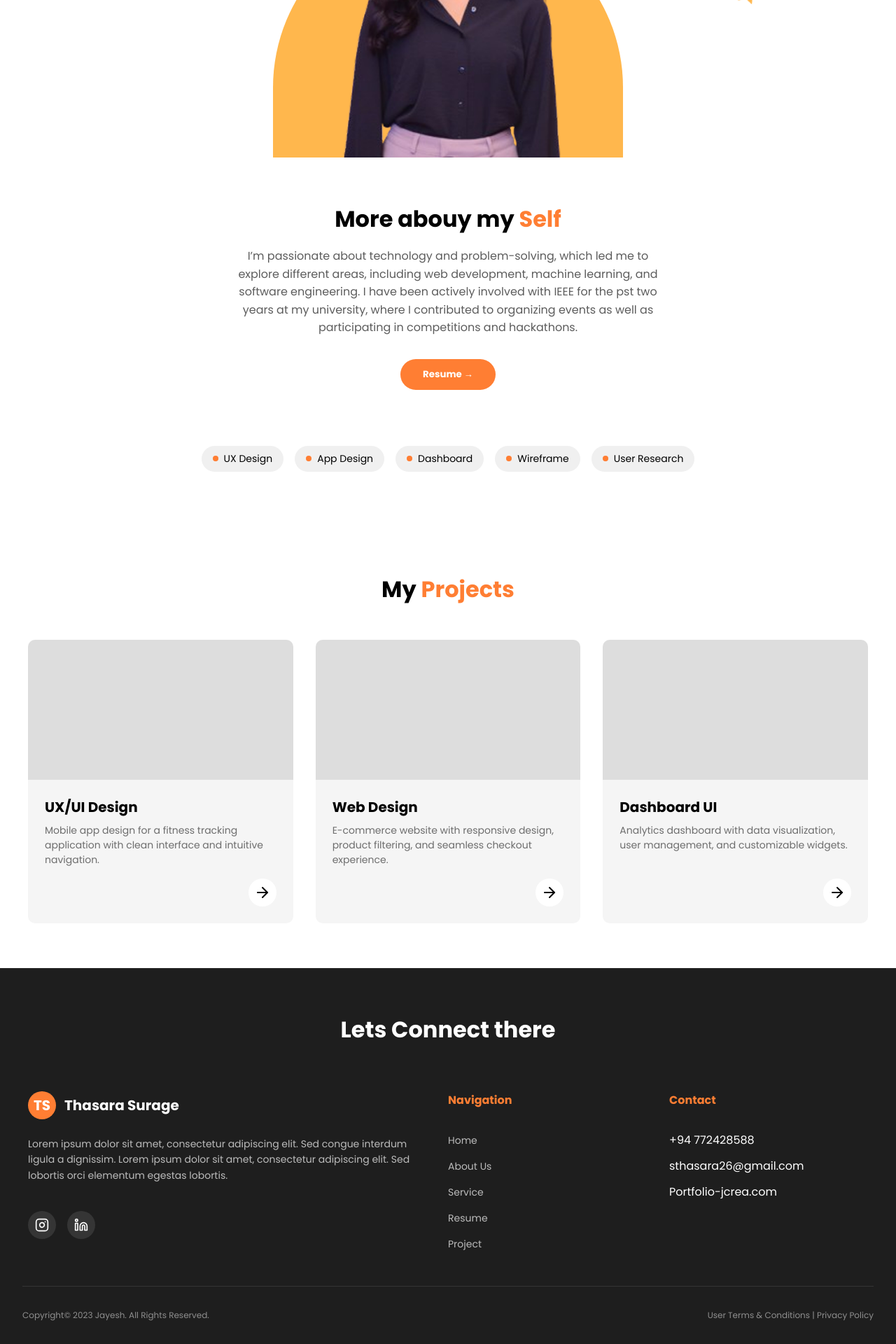
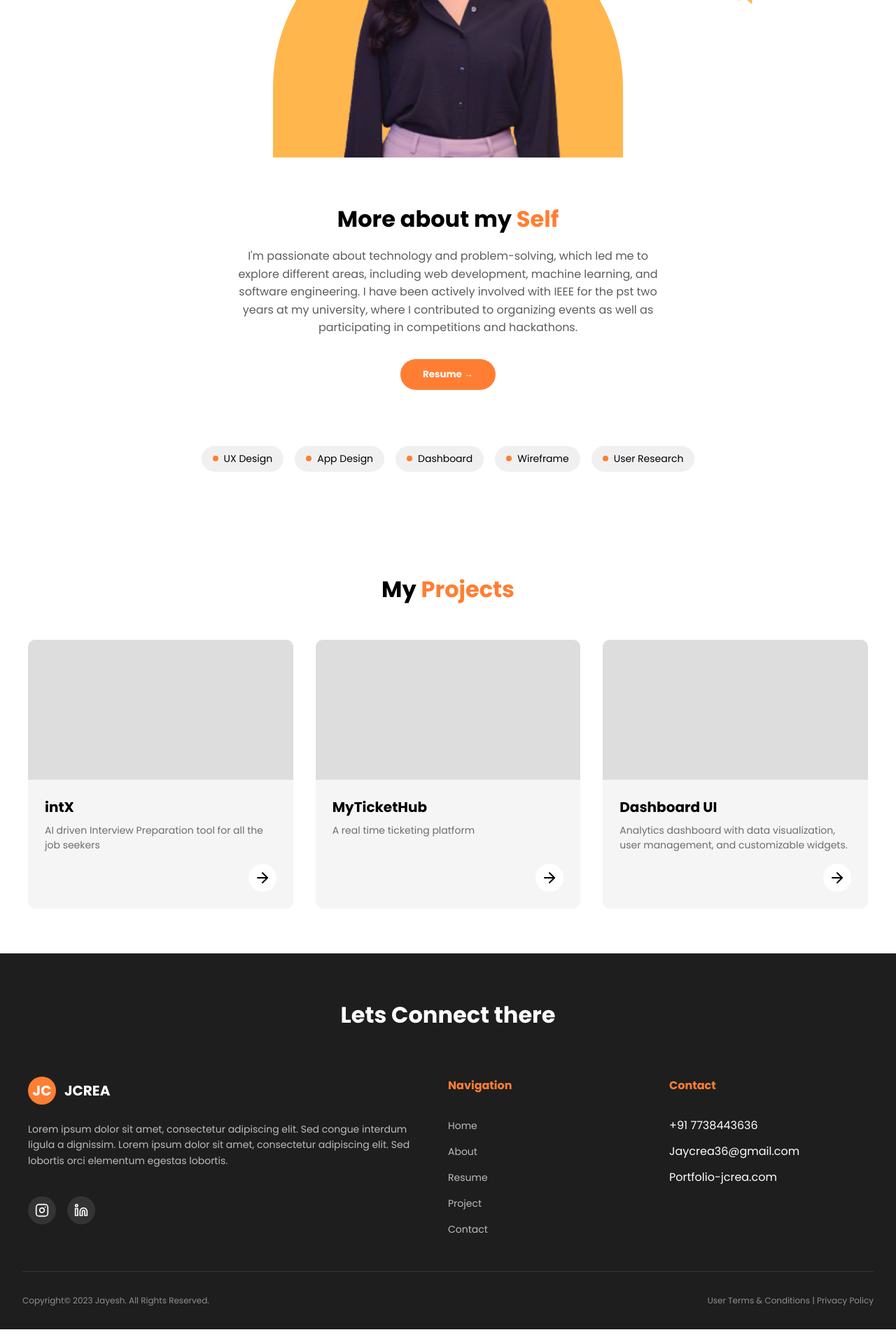
Before and after one commit to ThasaraSurage/Portfolio, a React (Create React App) app: page / in a window 1280 px wide. Shown: the part 584-2504 px from the top of the page at 70% size. After the commit the page ends 2483 px from the top, so only its background shows below. Built offline with nearby package versions, Linux system fonts and the light colour scheme.

Commit message:
navigation functionality added

```diff
--- a/src/components/Footer.js
+++ b/src/components/Footer.js
@@ -1,5 +1,8 @@
+"use client"
+
 import styled from "styled-components"
 import { Instagram, Linkedin } from "lucide-react"
+import AnimatedSection from "./AnimatedSection"
 
 const FooterSection = styled.footer`
   background-color: #1E1E1E;
@@ -127,14 +130,6 @@ const NavItem = styled.li`
   }
 `
 
-const ContactItem = styled.div`
-  display: flex;
-  align-items: center;
-  gap: 0.5rem;
-  color: rgba(255, 255, 255, 0.7);
-  font-size: ${(props) => props.theme.fontSizes.fontsm};
-`
-
 const Divider = styled.hr`
   border: none;
   border-top: 1px solid rgba(255, 255, 255, 0.1);
@@ -154,70 +149,99 @@ const Copyright = styled.div`
   }
 `
 
+// Function to handle smooth scrolling
+const scrollToSection = (id, e) => {
+  e.preventDefault()
+  const element = document.getElementById(id)
+  if (element) {
+    element.scrollIntoView({ behavior: "smooth" })
+  }
+}
+
 const Footer = () => {
   return (
-    <FooterSection>
+    <FooterSection id="contact">
+      <AnimatedSection>
         <FooterTitle>Lets Connect there</FooterTitle>
+      </AnimatedSection>
 
       <FooterContent>
+        <AnimatedSection threshold={0.1}>
           <LogoSection>
             <Logo>
-            <LogoCircle>TS</LogoCircle>
-            Thasara Surage
+              <LogoCircle>JC</LogoCircle>
+              JCREA
             </Logo>
             <LogoDescription>
-            Lorem ipsum dolor sit amet, consectetur adipiscing elit. Sed congue interdum ligula a dignissim. Lorem ipsum
-            dolor sit amet, consectetur adipiscing elit. Sed lobortis orci elementum egestas lobortis.
+              Lorem ipsum dolor sit amet, consectetur adipiscing elit. Sed congue interdum ligula a dignissim. Lorem
+              ipsum dolor sit amet, consectetur adipiscing elit. Sed lobortis orci elementum egestas lobortis.
             </LogoDescription>
             <SocialIcons>
-            <SocialIcon href="https://www.instagram.com/thasara_danidi/" aria-label="Instagram">
+              <SocialIcon href="#" aria-label="Instagram">
                 <Instagram />
               </SocialIcon>
-            <SocialIcon href="https://www.linkedin.com/in/thasara-surage-8b7369293" aria-label="LinkedIn">
+              <SocialIcon href="#" aria-label="LinkedIn">
                 <Linkedin />
               </SocialIcon>
             </SocialIcons>
           </LogoSection>
+        </AnimatedSection>
 
+        <AnimatedSection threshold={0.1} style={{ animationDelay: "0.2s" }}>
           <Column>
             <ColumnTitle>Navigation</ColumnTitle>
             <NavList>
               <NavItem>
-              <a href="#home">Home</a>
+                <a href="#home" onClick={(e) => scrollToSection("home", e)}>
+                  Home
+                </a>
               </NavItem>
               <NavItem>
-              <a href="#about">About Us</a>
+                <a href="#about" onClick={(e) => scrollToSection("about", e)}>
+                  About
+                </a>
               </NavItem>
               <NavItem>
-              <a href="#service">Service</a>
+                <a href="#resume" onClick={(e) => scrollToSection("resume", e)}>
+                  Resume
+                </a>
               </NavItem>
               <NavItem>
-              <a href="#resume">Resume</a>
+                <a href="#project" onClick={(e) => scrollToSection("project", e)}>
+                  Project
+                </a>
               </NavItem>
               <NavItem>
-              <a href="#project">Project</a>
+                <a href="#contact" onClick={(e) => scrollToSection("contact", e)}>
+                  Contact
+                </a>
               </NavItem>
             </NavList>
           </Column>
+        </AnimatedSection>
 
+        <AnimatedSection threshold={0.1} style={{ animationDelay: "0.4s" }}>
           <Column>
             <ColumnTitle>Contact</ColumnTitle>
             <NavList>
-            <NavItem>+94 772428588</NavItem>
-            <NavItem>sthasara26@gmail.com</NavItem>
+              <NavItem>+91 7738443636</NavItem>
+              <NavItem>Jaycrea36@gmail.com</NavItem>
               <NavItem>Portfolio-jcrea.com</NavItem>
             </NavList>
           </Column>
+        </AnimatedSection>
       </FooterContent>
 
       <Divider />
 
+      <AnimatedSection threshold={0.1}>
         <Copyright>
           <div>Copyright© 2023 Jayesh. All Rights Reserved.</div>
           <div>User Terms & Conditions | Privacy Policy</div>
         </Copyright>
+      </AnimatedSection>
     </FooterSection>
   )
 }
 
-export default Footer
+export default Footer;
--- a/src/components/Hero.js
+++ b/src/components/Hero.js
@@ -159,7 +159,7 @@ const Decoration = styled.div`
 
 const Hero = () => {
   return (
-    <HeroSection>
+    <HeroSection id="home">
       <Decoration className="top-left" />
       <Decoration className="bottom-right" />
       <HeroContent>
--- a/src/components/Navbar.js
+++ b/src/components/Navbar.js
@@ -1,3 +1,6 @@
+"use client"
+
+import { useState, useEffect } from "react"
 import styled from "styled-components"
 
 const NavContainer = styled.nav`
@@ -9,6 +12,9 @@ const NavContainer = styled.nav`
   padding: 0.5rem 1rem;
   width: 90%;
   margin: 1rem auto;
+  position: sticky;
+  top: 1rem;
+  z-index: 100;
 `
 
 const MenuItem = styled.a`
@@ -27,18 +33,83 @@ const MenuItem = styled.a`
   `}
 
   &:hover {
-    color: #FF8C42;
+    color: ${(props) => (props.active ? "white" : "#FF8C42")};
   }
 `
 
 const Navbar = () => {
+  const [activeItem, setActiveItem] = useState("home")
+
+  // Function to handle smooth scrolling
+  const scrollToSection = (id) => {
+    const element = document.getElementById(id)
+    if (element) {
+      element.scrollIntoView({ behavior: "smooth" })
+    }
+  }
+
+  // Handle click on menu items
+  const handleItemClick = (item, e) => {
+    e.preventDefault()
+    setActiveItem(item)
+    scrollToSection(item)
+  }
+
+  // Update active menu item based on scroll position
+  useEffect(() => {
+    const handleScroll = () => {
+      const scrollPosition = window.scrollY
+
+      // Get all sections
+      const homeSection = document.getElementById("home")
+      const aboutSection = document.getElementById("about")
+      const projectSection = document.getElementById("project")
+      const contactSection = document.getElementById("contact")
+
+      // Get positions of each section
+      const homeSectionTop = homeSection?.offsetTop || 0
+      const aboutSectionTop = aboutSection?.offsetTop || 0
+      const projectSectionTop = projectSection?.offsetTop || 0
+      const contactSectionTop = contactSection?.offsetTop || 0
+
+      // Determine which section is currently in view
+      if (scrollPosition >= contactSectionTop - 200) {
+        setActiveItem("contact")
+      } else if (scrollPosition >= projectSectionTop - 200) {
+        setActiveItem("project")
+      } else if (scrollPosition >= aboutSectionTop - 200) {
+        setActiveItem("about")
+      } else {
+        setActiveItem("home")
+      }
+    }
+
+    // Add scroll event listener
+    window.addEventListener("scroll", handleScroll)
+
+    // Initial call to set the active item based on initial scroll position
+    handleScroll()
+
+    // Clean up event listener
+    return () => {
+      window.removeEventListener("scroll", handleScroll)
+    }
+  }, [])
+
   return (
     <NavContainer>
-      <MenuItem href="#home" active>Home</MenuItem>
-      <MenuItem href="#about">About</MenuItem>
-      <MenuItem href="#resume">Resume</MenuItem>
-      <MenuItem href="#project">Project</MenuItem>
-      <MenuItem href="#contact">Contact</MenuItem>
+      <MenuItem href="#home" active={activeItem === "home"} onClick={(e) => handleItemClick("home", e)}>
+        Home
+      </MenuItem>
+      <MenuItem href="#about" active={activeItem === "about"} onClick={(e) => handleItemClick("about", e)}>
+        About
+      </MenuItem>
+      <MenuItem href="#project" active={activeItem === "project"} onClick={(e) => handleItemClick("project", e)}>
+        Project
+      </MenuItem>
+      <MenuItem href="#contact" active={activeItem === "contact"} onClick={(e) => handleItemClick("contact", e)}>
+        Contact
+      </MenuItem>
     </NavContainer>
   )
 }
--- a/src/components/Portfolio.js
+++ b/src/components/Portfolio.js
@@ -103,24 +103,23 @@ const Portfolio = () => {
   }
 
   return (
-    <PortfolioSection>
+    <PortfolioSection id="about">
       <AnimatedSection>
         <Title>
-          More abouy
-          my <ColoredText>Self</ColoredText>
+          More about my <ColoredText>Self</ColoredText>
         </Title>
       </AnimatedSection>
 
       <AnimatedSection threshold={0.2}>
         <Description>
-          I’m passionate about technology and problem-solving, which led me to explore different areas,
-      including web development, machine learning, and software engineering.
-      I have been actively involved with IEEE for the pst two years at my university, where I
-      contributed to organizing events as well as participating in competitions and hackathons.
+          I'm passionate about technology and problem-solving, which led me to explore different areas, including web
+          development, machine learning, and software engineering. I have been actively involved with IEEE for the pst
+          two years at my university, where I contributed to organizing events as well as participating in competitions
+          and hackathons.
         </Description>
       </AnimatedSection>
 
-      <AnimatedSection threshold={0.3}>
+      <AnimatedSection threshold={0.3} id="resume">
         <Button onClick={openResume}>Resume →</Button>
       </AnimatedSection>
 
--- a/src/components/WorkExperience.js
+++ b/src/components/WorkExperience.js
@@ -1,5 +1,6 @@
 import styled from "styled-components"
 import { ArrowRight } from "./icons/ArrowRight"
+import AnimatedSection from "./AnimatedSection"
 
 const WorkSection = styled.section`
   padding: 4rem 2rem;
@@ -98,38 +99,45 @@ const ViewButton = styled.div`
 
 const WorkExperience = () => {
   return (
-    <WorkSection>
+    <WorkSection id="project">
+      <AnimatedSection>
         <Title>
           My <ColoredText>Projects</ColoredText>
         </Title>
+      </AnimatedSection>
 
       <ProjectsContainer>
+        <AnimatedSection threshold={0.1}>
           <ProjectCard>
             <ProjectImage />
             <ProjectContent>
-            <ProjectTitle>UX/UI Design</ProjectTitle>
+              <ProjectTitle>intX</ProjectTitle>
               <ProjectDescription>
-              Mobile app design for a fitness tracking application with clean interface and intuitive navigation.
+                AI driven Interview Preparation tool for all the job seekers
               </ProjectDescription>
               <ViewButton>
                 <ArrowRight />
               </ViewButton>
             </ProjectContent>
           </ProjectCard>
+        </AnimatedSection>
 
+        <AnimatedSection threshold={0.1} style={{ animationDelay: "0.2s" }}>
           <ProjectCard>
             <ProjectImage />
             <ProjectContent>
-            <ProjectTitle>Web Design</ProjectTitle>
+              <ProjectTitle>MyTicketHub</ProjectTitle>
               <ProjectDescription>
-              E-commerce website with responsive design, product filtering, and seamless checkout experience.
+                A real time ticketing platform
               </ProjectDescription>
               <ViewButton>
                 <ArrowRight />
               </ViewButton>
             </ProjectContent>
           </ProjectCard>
+        </AnimatedSection>
 
+        <AnimatedSection threshold={0.1} style={{ animationDelay: "0.4s" }}>
           <ProjectCard>
             <ProjectImage />
             <ProjectContent>
@@ -142,6 +150,7 @@ const WorkExperience = () => {
               </ViewButton>
             </ProjectContent>
           </ProjectCard>
+        </AnimatedSection>
       </ProjectsContainer>
     </WorkSection>
   )
```
Lines whose indentation alone changed are shown as unchanged.
